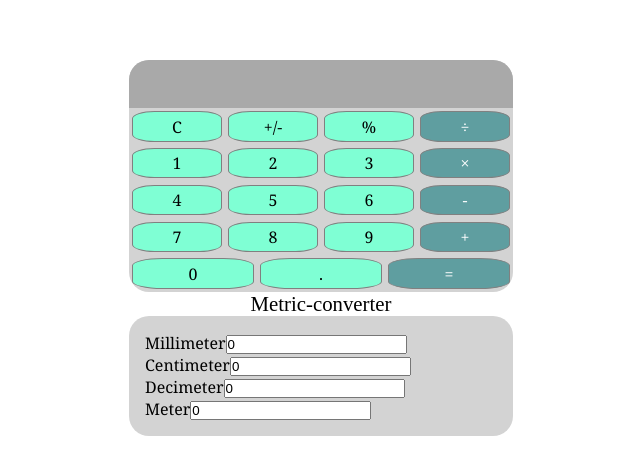
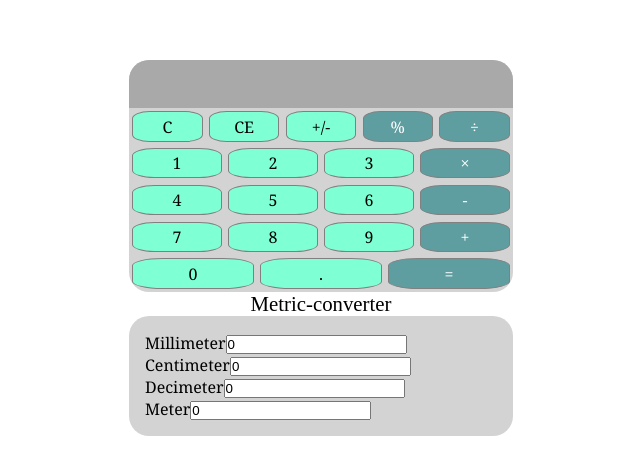
Before and after one commit to camillamn/js-calculator-converter, a Vue app: page / in a window 1280 px wide. Shown: the part 152-626 px from the top of the page, without its empty margins (319-959 px from the left). Built offline with nearby package versions, Linux system fonts and the light colour scheme.

Commit message:
Changed a variable

```diff
--- a/components/Calculator.vue
+++ b/components/Calculator.vue
@@ -10,8 +10,11 @@
 				<div class="button-row" v-for="row in buttonRows">
 					<div
 						@click="buttonClick(button)"
-						:class="{operator: button.type == 'operator'}, {special: button.type == 'special'}"
 						class="button"
+						:class="
+							{operator: button.type == 'operator'},
+							{special: button.type == 'special'},
+							{number: button.type == 'number'}"
 						v-for="button in row">
 						{{ button.text }}
 					</div>
@@ -106,9 +109,10 @@
 					break;
 
 					/*	 make the number to a decimal %	*/
-					case '%':
-						this.display /= 100;
-					break;
+					// case '%':
+					// 	if (this.previousValue = Number(this.display) )
+					// 	this.display /= 100;
+					// break;
 
 					/* 	Do not allow more than one . in a number	*/
 					case '.':
@@ -117,31 +121,44 @@
 						this.display += '.';
 					break;
 
-					/*		Operators	 */
+					// case 'Enter':
+					// 	this.display =
 
+					// /*		Operators	 */
+					// case '+':
+					// 	this.display = this.operations(this.previousValue += this.display);
 					}
 			},
 
 			buttonClick(button) {
-				if(button.type == 'number') {
+				const previousValueAsNumber = Number(this.previousValue);
+				const displayAsNumber = Number(this.display);
+				const percentValueAsNumber = ((this.previousValue * 100) / this.display);
+
+				if (button.type == 'number') {
 					if (this.previousValue === null) {
-						this.previousValue = Number(this.display);
+						this.previousValue = displayAsNumber;
 						this.display = '';
 					}
 					if (button.text == '.' && this.display.includes('.')) return;
 						this.display += button.text;
 					} else if (button.text == 'C') {
 						this.display = '';
+					} else if (button.text == 'CE') {
+						this.display = this.previousValue;
 					} else if (button.text == '+/-') {
 						this.display *= -1;
 					} else if (button.text == '%') {
+						// if (this.display) {
+						// (this.previousValue, this.display);
+						// }
 						this.display /= 100;
 					} else if (button.text == '=') {
-					this.display = this.operations[this.currentOperator](+this.previousValue, +this.display);
+						this.display = this.operations[this.currentOperator](previousValueAsNumber, displayAsNumber);
 						this.currentOperator = '';
 					} else if (button.type == 'operator') {
 						if (this.currentOperator) {
-						this.display = this.operations[this.currentOperator](+this.previousValue, +this.display);
+							this.display = this.operations[this.currentOperator](previousValueAsNumber, displayAsNumber);
 						};
 						this.previousValue = null;
 						this.currentOperator = button.text;
@@ -166,11 +183,14 @@
 						text: 'C',
 						type: 'special',
 					}, {
+						text: 'CE',
+						type: 'special'
+					}, {
 						text: '+/-',
 						type: 'special'
 					}, {
 						text: '%',
-						type: 'special'
+						type: 'operator'
 					}, {
 						text: '÷',
 						type: 'operator'
```
Lines whose indentation alone changed are shown as unchanged.
